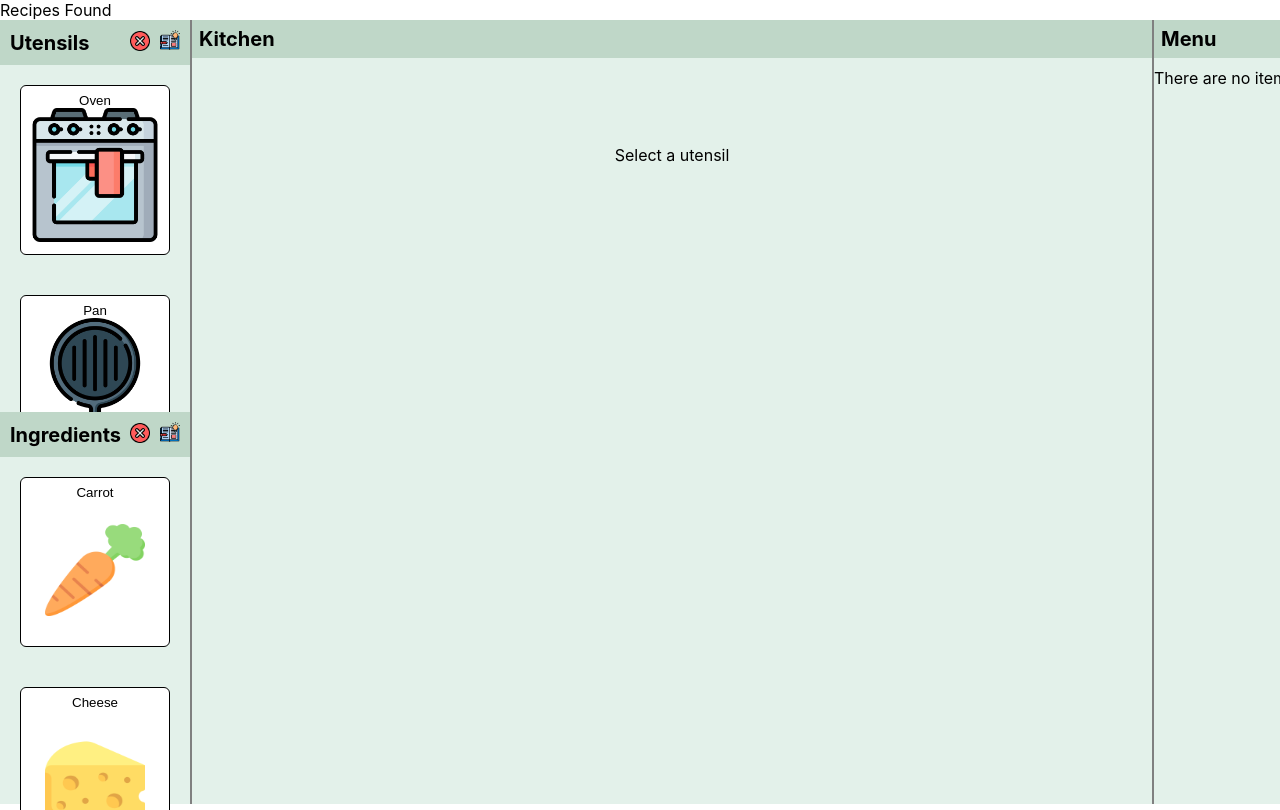
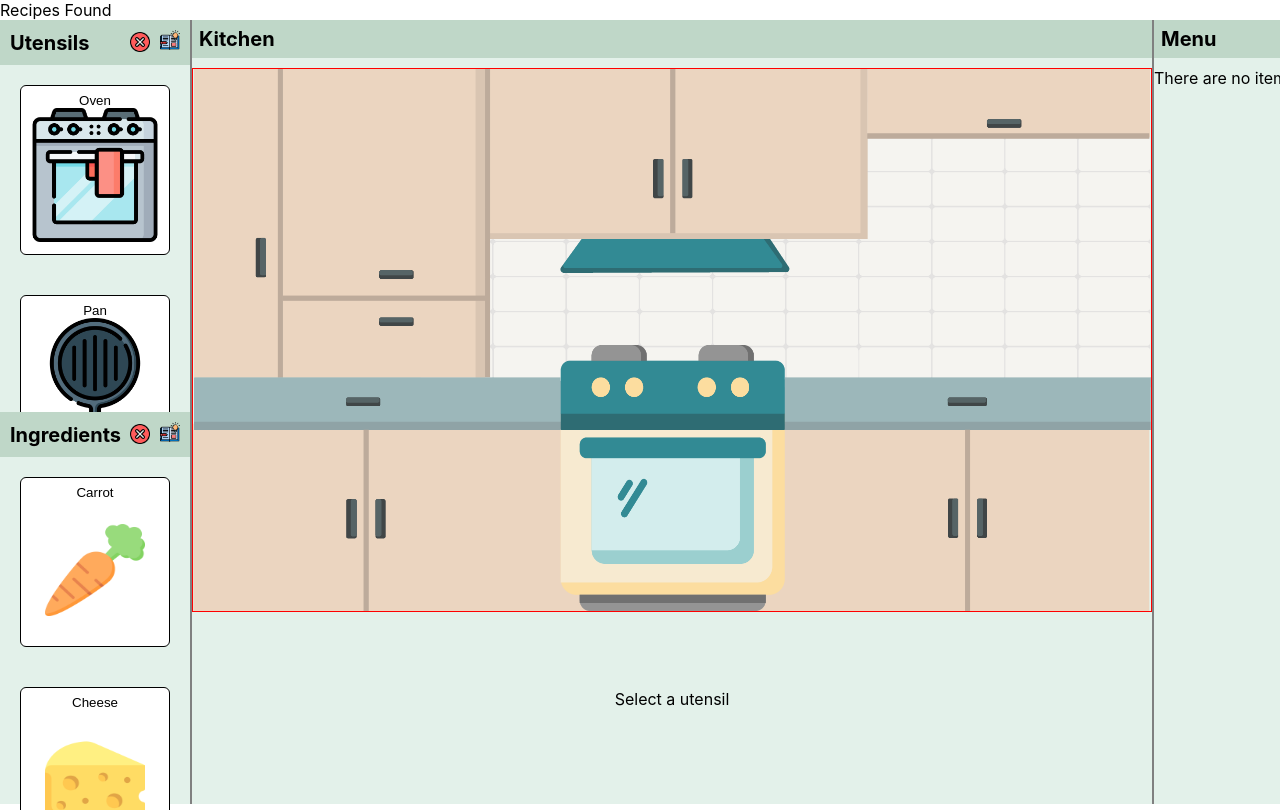
Before and after one commit to rodrigovzq/TDL_Proyecto, a React (Create React App) app in the folder tdl-app/: page / in a window 1280 px wide. Shown: the top 810 px of the page. Built offline with nearby package versions, Linux system fonts and the light colour scheme.

Commit message:
added Kitchen background

```diff
--- a/tdl-app/src/App.css
+++ b/tdl-app/src/App.css
@@ -38,6 +38,7 @@
     display:flex;
     flex-direction: row;
     justify-content: space-between;
+    align-items:flex-end;
 }
 
 .cancel, .instructions {
--- a/tdl-app/src/App.tsx
+++ b/tdl-app/src/App.tsx
@@ -249,6 +249,14 @@ function App() {
       alert("no combination exists")
   }
 
+  const cancelUtensil = () => {
+    setSelectedUtensil([])
+  }
+
+  const cancelIngredients = () => {
+    setIngredients([])
+  }
+
   return (
     <div className="App">
       <div className="progress">
@@ -256,8 +264,8 @@ function App() {
       </div>
       <div className="AppContent">
         <div className="kitchenEl">
-          <Utensils utensils={utensils} onClick={chooseUtensil} />
-          <Recipes recipes={recipes.filter((a) => (a.isAvailable))} onClick={chooseIngredient} />
+          <Utensils utensils={utensils} onClick={chooseUtensil} onCancel={cancelUtensil} />
+          <Recipes recipes={recipes.filter((a) => (a.isAvailable))} onClick={chooseIngredient} onCancel={cancelIngredients}/>
         </div>
         <div className="workbenchEl">
           <Workbench selectedUtensil={selectedUtensil} selectedIngredients={selectedIngredients} onClick={combineIngredients} />
--- a/tdl-app/src/components/Recipes/Recipes.tsx
+++ b/tdl-app/src/components/Recipes/Recipes.tsx
@@ -10,16 +10,17 @@ const instructionsBtn = require("../../button-images/book.png")
 
 interface Props {
     recipes: ingredient[], // cambiarlo por un array de ingredientes.
-    onClick: Function
+    onClick: Function,
+    onCancel: Function
 }
 
-function Recipes({recipes, onClick}: Props) {
+function Recipes({recipes, onClick, onCancel}: Props) {
     return (
         <div className="recipes">
             <div className="recipesHeader">
                 <div className="recipesHeaderText">Ingredients</div>
                 <div className="actionsContainer">
-                    <button className="cancel"> <img src={cancelBtn}/></button>
+                    <button className="cancel" onClick={() => onCancel()}> <img src={cancelBtn}/></button>
                     <div className="instructions">
                         <img src={instructionsBtn}/>
                         <ul className="instructionsList">
--- a/tdl-app/src/components/Utensils/Utensils.tsx
+++ b/tdl-app/src/components/Utensils/Utensils.tsx
@@ -5,7 +5,8 @@ import Utensil from '../Utensil/Utensil'
 
 interface Props {
     utensils: utensil[], // cambiarlo por un array de ingredientes.
-    onClick: Function
+    onClick: Function,
+    onCancel: Function
 }
 
 const cancelBtn = require("../../button-images/cancel.png")
@@ -13,13 +14,13 @@ const instructionsBtn = require("../../button-images/book.png")
 const bullet = require('../../button-images/light-bulb.png')
 const utensilsImages = require.context("../Images", true)
 
-function Utensils({utensils, onClick} : Props) {
+function Utensils({utensils, onClick, onCancel} : Props) {
     return (
         <div className="utensils">
             <div className="utensilsHeader">
             <div className="recipesHeaderText">Utensils</div>
             <div className="actionsContainer">
-                <button className="cancel"> <img src={cancelBtn}/></button>
+                <button className="cancel" onClick={() => onCancel()}> <img src={cancelBtn}/></button>
                 <div className="instructions">
                     <img src={instructionsBtn}/>
                     <ul className="instructionsList">
--- a/tdl-app/src/components/Workbench/Workbench.css
+++ b/tdl-app/src/components/Workbench/Workbench.css
@@ -33,6 +33,19 @@
     justify-content: space-around;
     align-items: center;
 }
+
+
+.kitchen {
+    position: relative;
+    border: 1px solid red;
+    z-index: 2;
+}
+
+.kitchenImg {
+    width: 100%;
+    height: 100%;
+}
+
 
 .utensilContainer {
     display: flex;
--- a/tdl-app/src/components/Workbench/Workbench.tsx
+++ b/tdl-app/src/components/Workbench/Workbench.tsx
@@ -5,6 +5,7 @@ import './Workbench.css'
 
 const ingredientImages = require.context('../Images', true)
 const utensilImages = require.context('../Images', true)
+const kitchenImage = require('./Kitchen.png')
 
 interface Props {
     selectedUtensil: utensil[]
@@ -17,6 +18,9 @@ function Workbench({selectedUtensil, selectedIngredients, onClick}: Props) {
     <div className="workbench">
         <div className="workbenchHeader">
             Kitchen
+        </div>
+        <div className="kitchen">
+                <img className="kitchenImg" src={kitchenImage}/>
         </div>
         { selectedUtensil.length === 0 ?
             <div className="placeholder">
```
